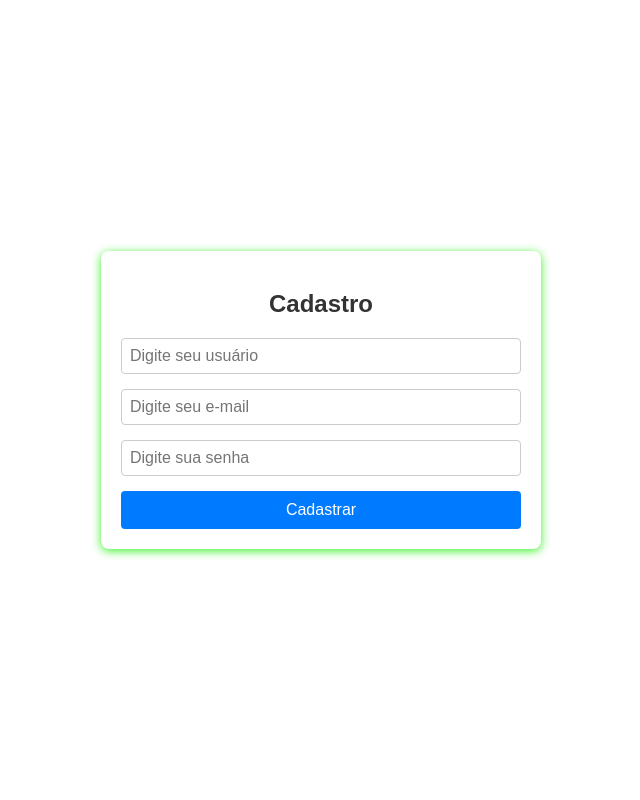
After one commit to SamSantos1jz/crud-produto-django, a Django app: page /auth/cadastro/ in a window 1280 px wide. The commit adds this page. Shown: the whole page, without its empty margins (319-959 px from the left). Run offline with Django 5.2, Linux system fonts and the light colour scheme.

Commit message:
implementacao de tela login e cadastro e ajustes no design das telas

```diff
--- a/crud/settings.py
+++ b/crud/settings.py
@@ -120,6 +120,7 @@ USE_TZ = True
 
 STATIC_URL = 'static/'
 
+
 # Default primary key field type
 # https://docs.djangoproject.com/en/5.1/ref/settings/#default-auto-field
 
--- a/crud/urls.py
+++ b/crud/urls.py
@@ -18,8 +18,9 @@ from django.contrib import admin
 from django.urls import path, include
 from login import views
 
+
 urlpatterns = [
     path('admin/', admin.site.urls),
     path('estoque/', include('estoque.urls')),
-    path('login/', views.login, name="login")
+    path('auth/', include('login.urls'))
 ]
--- /dev/null
+++ b/login/templates/cadastro.html
@@ -0,0 +1,97 @@
+<!DOCTYPE html>
+<html lang="en">
+<head>
+    <meta charset="UTF-8">
+    <meta name="viewport" content="width=device-width, initial-scale=1.0">
+    <title>Cadastro</title>
+</head>
+<style>
+    body {
+        display: flex;
+        align-items: center;
+        justify-content: center;
+        min-height: 100vh;
+        margin: 0;
+        font-family: Arial, sans-serif;
+        /* background: radial-gradient(circle, rgba(0,0,0,0.8995798148360907) 0%, rgba(9,9,121,1) 35%, rgba(0,212,255,1) 100%);
+             */
+
+   }
+
+    .container {
+      background: #ffffff;
+      padding: 20px;
+      border-radius: 8px;
+      box-shadow: 0 2px 10px rgba(36, 240, 17, 0.897);
+      width: 100%;
+      max-width: 400px;
+    }
+
+    .container h2 {
+      text-align: center;
+      margin-bottom: 20px;
+      color: #333;
+    }
+
+    .form-group {
+      margin-bottom: 15px;
+    }
+
+    .form-group label {
+      display: block;
+      font-weight: bold;
+      margin-bottom: 5px;
+    }
+
+    .form-group input {
+      width: 100%;
+      padding: 8px;
+      border: 1px solid #ccc;
+      border-radius: 4px;
+      font-size: 16px;
+      box-sizing: border-box;
+    }
+
+    .form-group input:focus {
+      outline: none;
+      border-color: #007bff;
+    }
+
+    .btn {
+      display: block;
+      width: 100%;
+      padding: 10px;
+      background-color: #007bff;
+      border: none;
+      border-radius: 4px;
+      color: white;
+      font-size: 16px;
+      cursor: pointer;
+    }
+
+    .btn:hover {
+      background-color: #0056b3;
+    }
+
+</style>
+<body>
+    <body>
+        <div class="container">
+          <h2>Cadastro</h2>
+          <form action="#" method="POST">{% csrf_token %}
+            <div class="form-group">
+              <input type="text" id="username" name="username" placeholder="Digite seu usuário" required>
+            </div>
+            <div class="form-group">
+              <input type="email" id="email" name="email" placeholder="Digite seu e-mail" required>
+            </div>
+            <div class="form-group">
+              <input type="password" id="password" name="senha" placeholder="Digite sua senha" required>
+            </div>
+            <input type="submit" class="btn" value="Cadastrar">
+          </form>
+        </div>
+      </body>
+
+</body>
+</html>
--- /dev/null
+++ b/login/urls.py
@@ -0,0 +1,7 @@
+from django.urls import path
+from . import views
+
+urlpatterns = [
+    path('cadastro/', views.cadastro_usuario, name="cadastro"),
+    path('login/', views.login_usuario, name="login"),
+]
--- a/login/views.py
+++ b/login/views.py
@@ -1,6 +1,29 @@
 from django.shortcuts import render, HttpResponse
+from django.contrib.auth.models import User
+from django.contrib.auth import authenticate
+from django.contrib.auth import login as login_django
+from django.contrib.auth.decorators import login_required
 
 # Create your views here.
+def cadastro_usuario(request):
+    if request.method=="GET":
+        return render(request, "cadastro.html")
+    else:
+        username = request.POST.get('username')
+        senha = request.POST.get('senha')
+        email = request.POST.get('email')
+        user = User.objects.filter(username=username, email=email).first()
 
-def login(request):
-    return render(request, "login.html")
+        if user:
+            return HttpResponse("Usuario ou email já existente")
+
+        user = User.objects.create_user(username=username, password=senha, email=email)
+        user.save()
+        return HttpResponse("Usuario Cadastrado com sucesso!")
+
+
+
+
+
+def login_usuario(request):
+   return render(request, 'login.html')
```
Also changed, not shown: estoque/templates/cadastrar_produto.html (+16 -10 lines), estoque/templates/listar_produto.html (+12 -14 lines), login/templates/login.html (+10 -6 lines), db.sqlite3, estoque/imgs/motores-cars-painel.jpeg (deleted), estoque/static/Logo_generic_product.jpeg (added).
